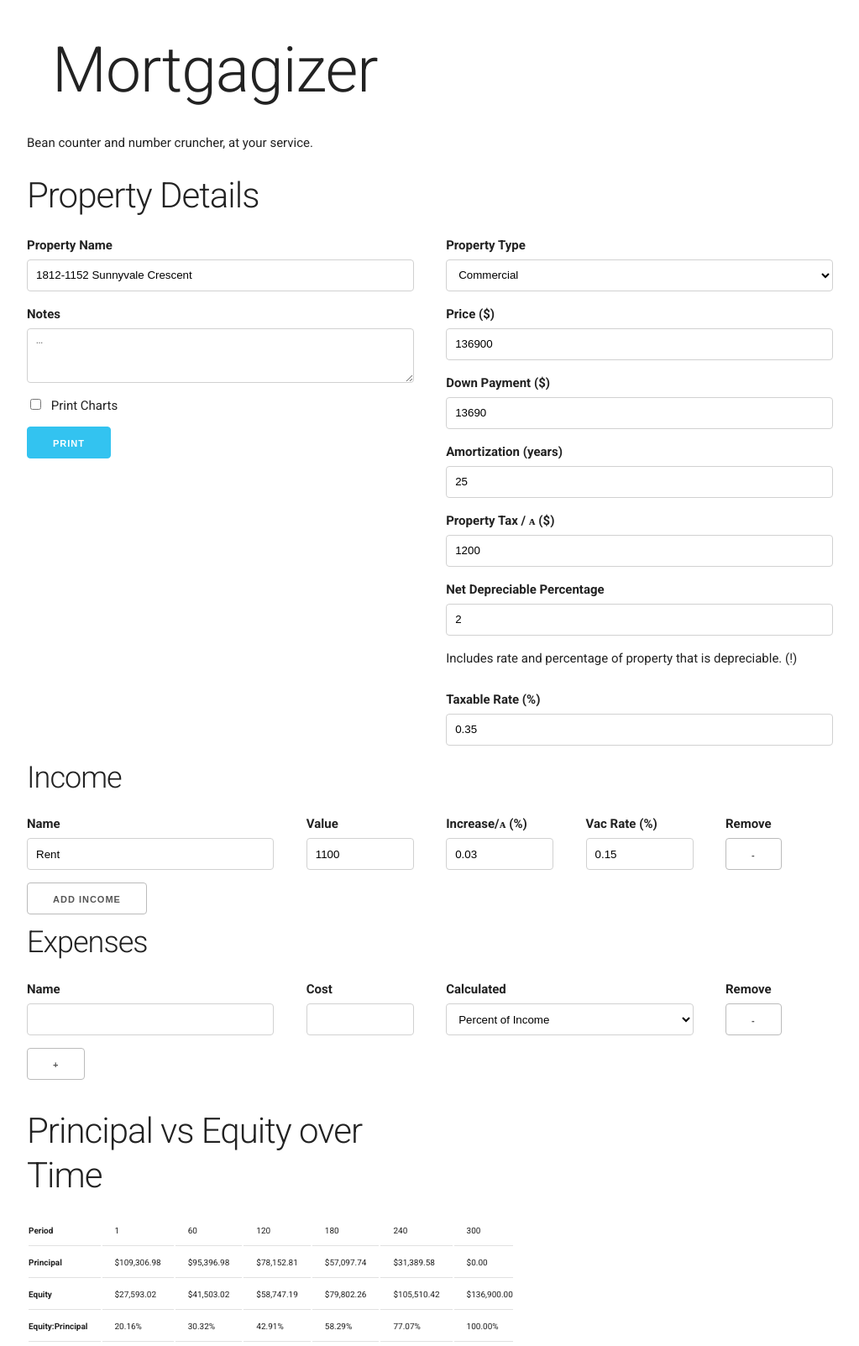
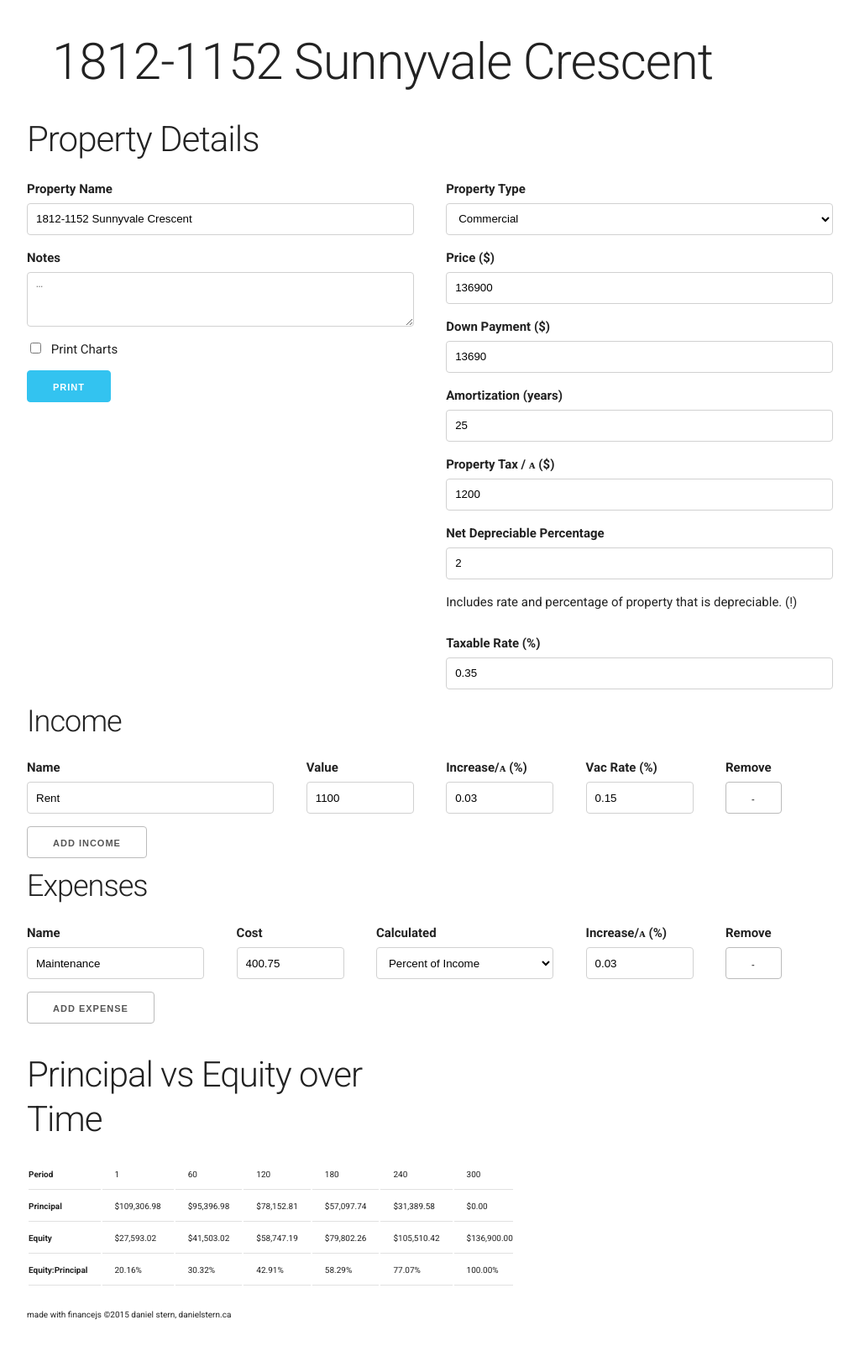
Before and after one commit to danielstern/financejs, a website: page index.html in a window 1280 px wide. Shown: the top 1603 px of the page at 84% size, without its empty margins (128-1151 px from the left). Drawn offline with Linux system fonts and the light colour scheme; files that its build step writes are made by us from their sources.

Commit message:
added some ui elements

```diff
--- a/index.html
+++ b/index.html
@@ -40,11 +40,11 @@
 
 
 			<h1>
-				Mortgagizer
+				{{details.name}}
 			</h1>
-			<p>
-				Bean counter and number cruncher, at your service.
-			</p>
+			<!-- <p>
+				Price {{details.price}} , Cap ?
+			</p> -->
 			<form>
 				<div class="row">
 					<div class="six columns">
@@ -181,22 +181,26 @@
 						<h3>
 						Expenses
 						</h3>
+						<p ng-if=!details.expenses[0]>
+							No expenses.
+						</p>
 					</div>
+
 				</div>
-				<div class="row">
-					<div class="four columns">
+				<div class="row" ng-repeat='expense in details.expenses'>
+					<div class="three columns">
 						<label for="">
 							Name
 						</label>
-						<input class="u-full-width" type="text" id="prop_name">
+						<input class="u-full-width" ng-model=expense.name type="text" id="prop_name">
 					</div>
 					<div class="two columns">
 						<label for="">
 							Cost
 						</label>
-						<input class="u-full-width" type="text" id="prop_name">
+						<input class="u-full-width" ng-model=expense.value type="text" id="prop_name">
 					</div>
-					<div class="four columns">
+					<div class="three columns">
 
 						<label for="prop_type">Calculated</label>
 						<select class="u-full-width" id="prop_type">
@@ -206,10 +210,18 @@
 						</select>
 					</div>
 					<div class="two columns">
+						<label for="rent_increase">
+							Increase/ᴀ (%)
+						</label>
+						<input class="u-full-width" ng-model=expense.annual_increase type="text" id="rent_increase">
+
+						</select>
+					</div>
+					<div class="two columns">
 						<label for="remove field">
 							Remove
 						</label>
-						<button>
+						<button ng-click='details.expenses.splice($index,1)'>
 							-
 						</button>
 
@@ -218,7 +230,7 @@
 				</div>
 				<div class="row">
 					<div class="six columns">
-						<button>+</button>
+						<button ng-click='details.expenses.push({})'>Add expense</button>
 					</div>
 				</div>
 			</form>
--- a/main.css
+++ b/main.css
@@ -8,7 +8,7 @@ table {
 
 h1 {
 	margin: 3rem;
-	font-size: 7.5rem;
+	font-size: 6rem;
 }
 
 .footer {
--- a/main.js
+++ b/main.js
@@ -43,6 +43,13 @@ angular.module('Mortgage.Demo',[])
 			value:1100,
 			annual_increase:0.03,
 			vac_rate:0.15
+		}],
+		expenses:[{
+			name:'Maintenance',
+			value:400.75,
+			annual_increase:0.03,
+			vac_rate:0.15,
+			calculated:'flat_rate'
 		}]
 
 	}
```
